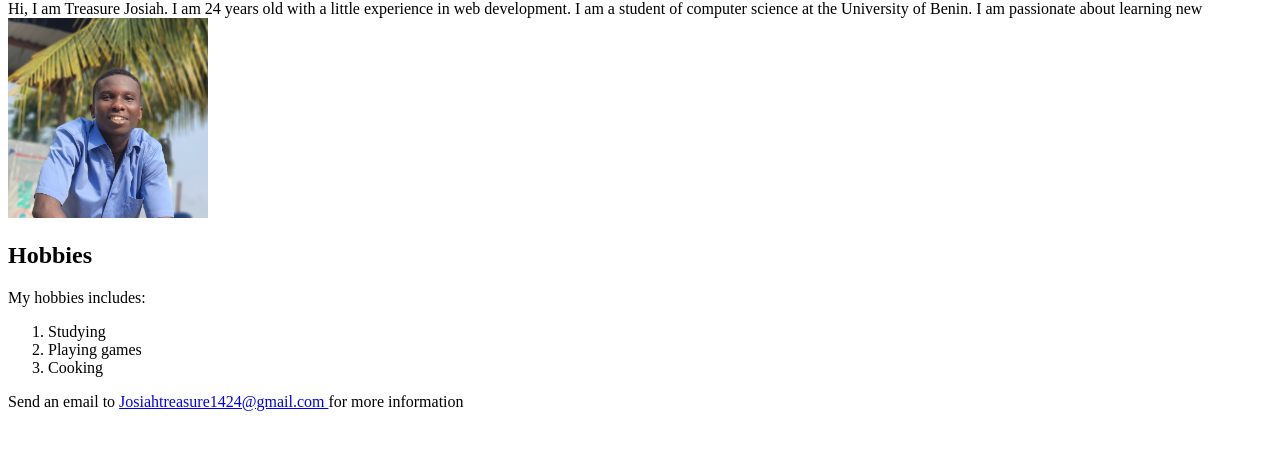
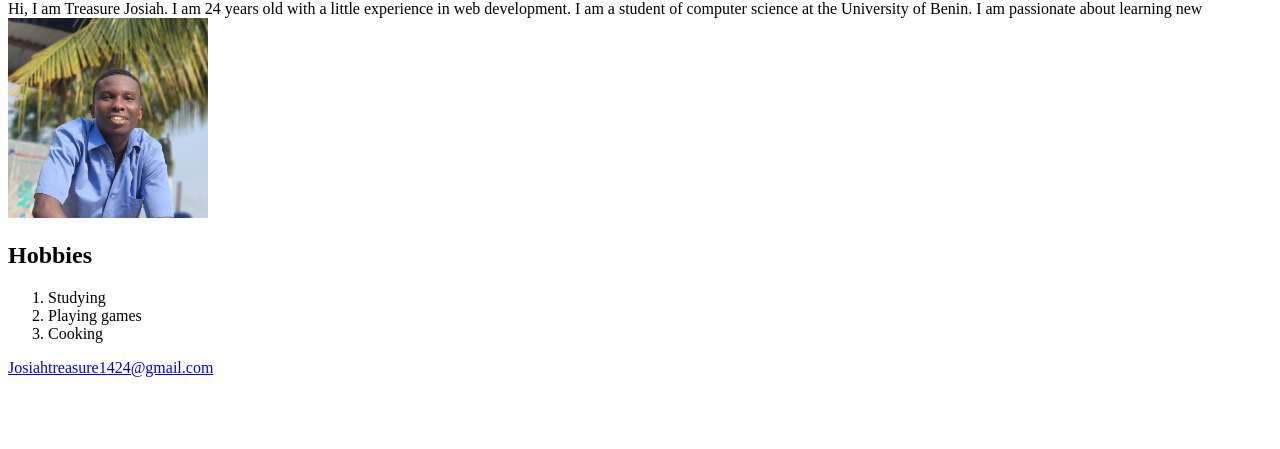
Before and after one commit to Trenareal/About-me-, a plain HTML site: page index.html in a window 1280 px wide. Shown: the part 201-650 px from the top of the page. Drawn offline with Linux system fonts and the light colour scheme.

Commit message:
Update index.html

```diff
--- a/index.html
+++ b/index.html
@@ -23,7 +23,6 @@
         </article  >
         <img src="IMG-20250102-WA0064.jpg" alt="My picture" width="200" height="200">
         <h2>Hobbies</h2>
-        <p>My hobbies includes:</p>
         <ol>
             <li>Studying</li>
             <li>Playing games</li>
@@ -31,9 +30,8 @@
         </ol>
     </section>
     <footer>
-        <p>Send an email to
             <a href="Josiahtreasure1424@gmail.com">Josiahtreasure1424@gmail.com
-                </a> for more information</p>
+                </a>
     </footer>
 </body>
 </html>
```
